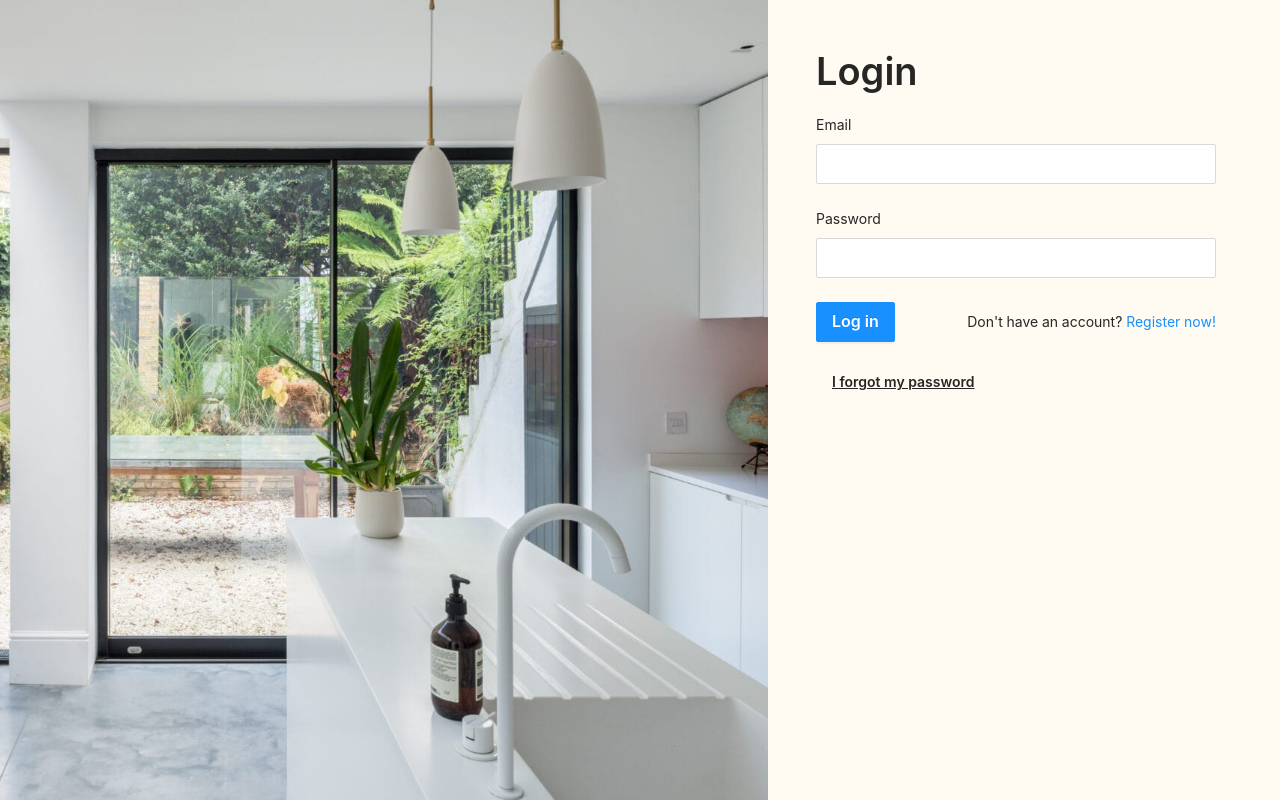
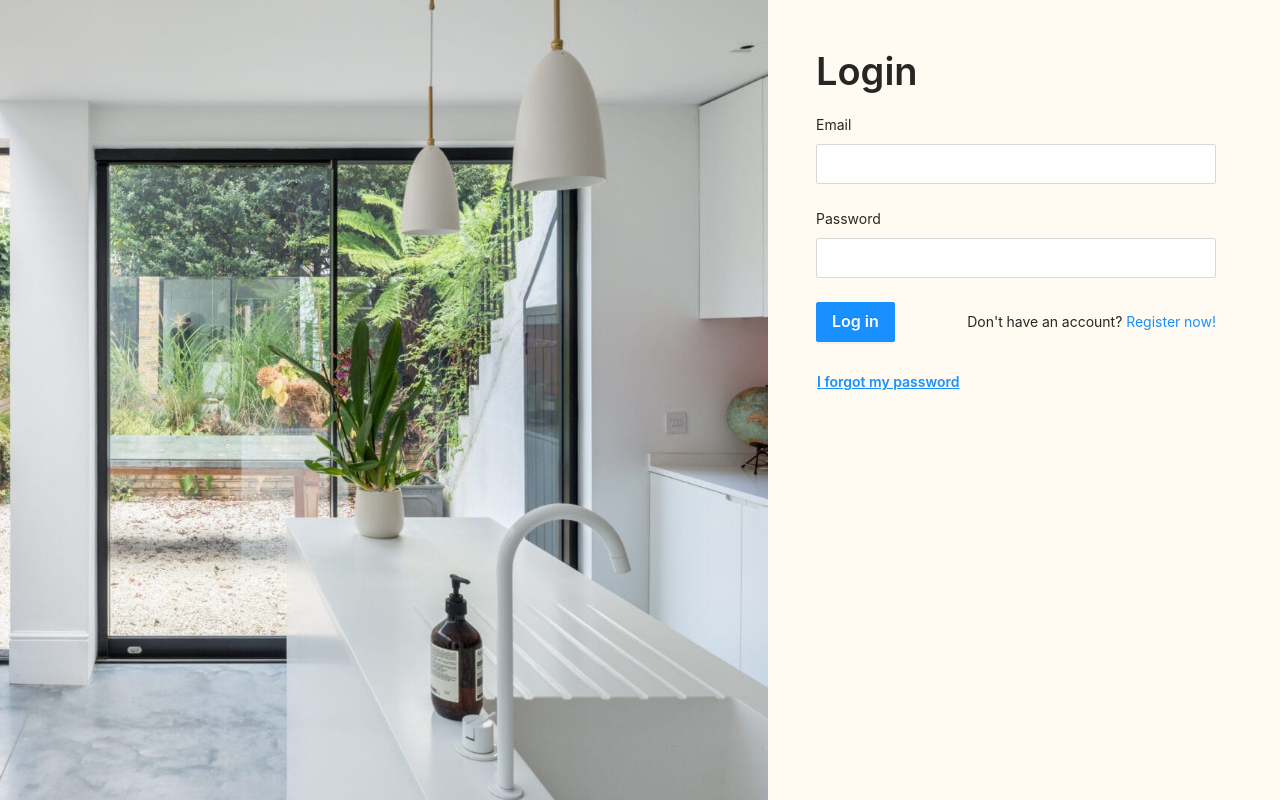
Before and after one commit to ggolubic/nadimistan, a React (Create React App) app in the folder frontend/: page /login in a window 1280 px wide. Built offline with nearby package versions, Linux system fonts and the light colour scheme.

Commit message:
rearrange link button

```diff
--- a/frontend/src/components/common/Button.js
+++ b/frontend/src/components/common/Button.js
@@ -1,9 +1,17 @@
 import React from 'react';
-import styled from 'styled-components';
+import styled, { css } from 'styled-components';
 import AntdButton from 'antd/lib/button';
 
 const Button = styled(props => <AntdButton {...props} />)`
   font-weight: 600;
+  ${({ type }) =>
+    type === 'link' &&
+    css`
+      padding-left: 0;
+      > span {
+        text-decoration: underline;
+      }
+    `}
 `;
 
 export default Button;
--- a/frontend/src/components/scenes/Auth/scenes/Login/index.js
+++ b/frontend/src/components/scenes/Auth/scenes/Login/index.js
@@ -3,7 +3,6 @@ import Form from 'antd/lib/form';
 import Input from 'antd/lib/input';
 import Typography from 'antd/lib/typography';
 import Title from 'antd/lib/typography/Title';
-import Text from 'antd/lib/typography/Text';
 import Link from 'antd/lib/typography/Link';
 
 import Button from 'components/common/Button';
@@ -49,7 +48,7 @@ const Login = () => {
           </Actions>
         </Form.Item>
         <Button type="link" onClick={handleResetPassword}>
-          <Text underline>I forgot my password</Text>
+          I forgot my password
         </Button>
       </Form>
     </Wrapper>
```
